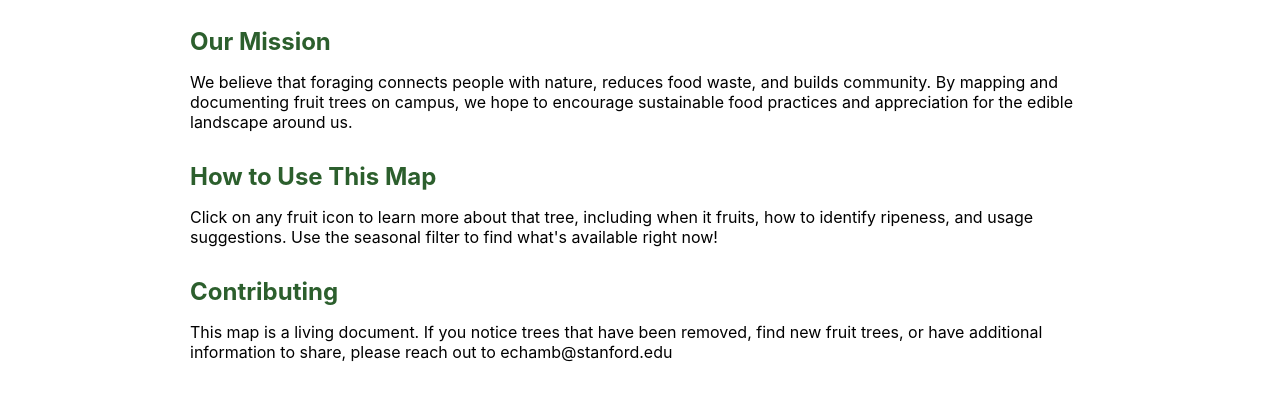
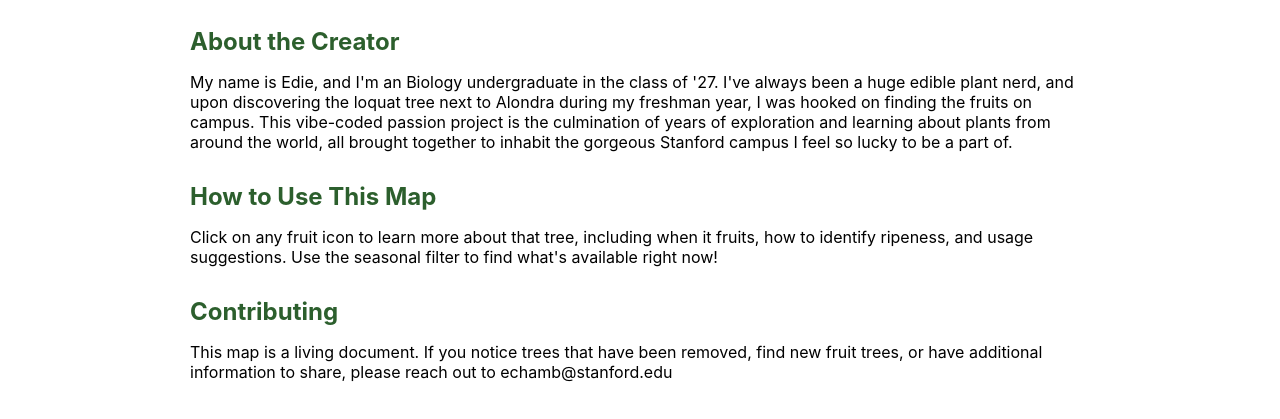
Before and after one commit to Tharizin/Stanford-Fruit-Map, a plain HTML site: page index.html in a window 1280 px wide. Both pictures are taken after a click on the link "About". Shown: the part 239-658 px from the top of the page. Drawn offline with nearby package versions, Linux system fonts and the light colour scheme.

Commit message:
Updated "about" page to include bio

```diff
--- a/index.html
+++ b/index.html
@@ -117,10 +117,17 @@
     <div class="page-content">
       <h1>About This Project</h1>
 
-      <p>The Stanford Fruit Map is a comprehensive guide to edible fruit trees growing on Stanford University's campus. This project aims to connect students, staff, and visitors with the incredible bounty of fresh, free fruit available throughout the year.</p>
+      <p>The Stanford Fruit Map is a comprehensive guide to edible fruit trees growing on
+         Stanford University's campus. This project aims to connect students, staff, and
+         visitors with the incredible bounty of fresh, free fruit available throughout the
+          year.</p>
 
-      <h2>Our Mission</h2>
-      <p>We believe that foraging connects people with nature, reduces food waste, and builds community. By mapping and documenting fruit trees on campus, we hope to encourage sustainable food practices and appreciation for the edible landscape around us.</p>
+      <h2>About the Creator</h2>
+      <p>My name is Edie, and I'm an Biology undergraduate in the class of '27. I've
+        always been a huge edible plant nerd, and upon discovering the loquat tree next to Alondra
+      during my freshman year, I was hooked on finding the fruits on campus. This vibe-coded passion
+    project is the culmination of years of exploration and learning about plants from around the
+     world, all brought together to inhabit the gorgeous Stanford campus I feel so lucky to be a part of.</p>
 
       <h2>How to Use This Map</h2>
       <p>Click on any fruit icon to learn more about that tree, including when it fruits, how to identify ripeness, and usage suggestions. Use the seasonal filter to find what's available right now!</p>
```
